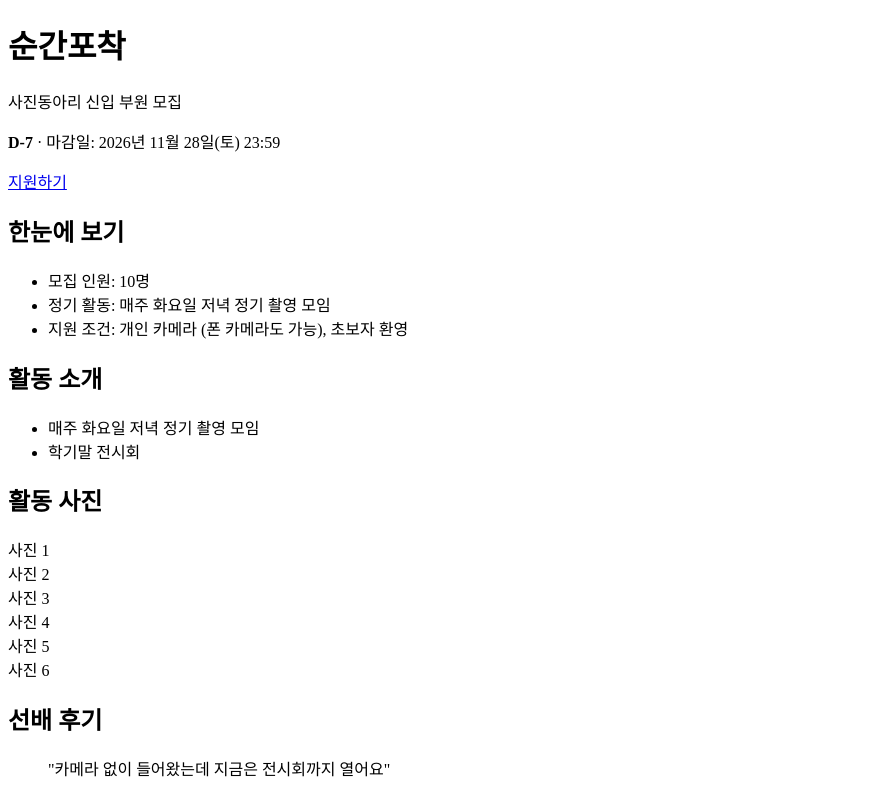
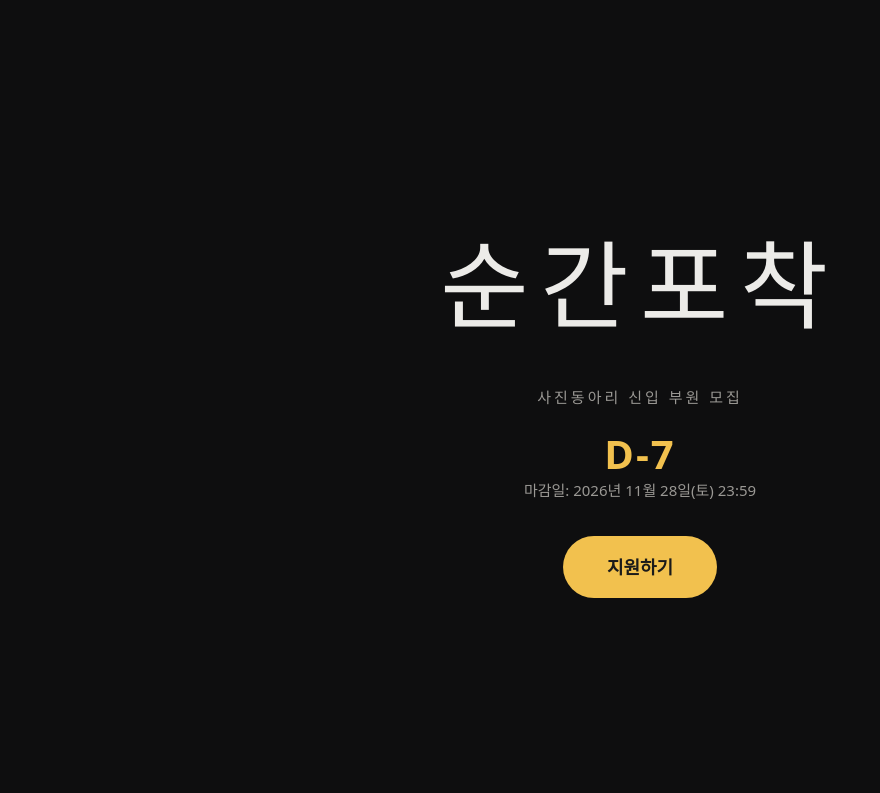
Before and after one commit to plutony-kr/day2-club, a plain HTML site: page index.html in a window 1280 px wide. Shown: the top 793 px of the page, without its empty margins (0-880 px from the left). Drawn offline with Linux system fonts and the light colour scheme.

Commit message:
3단계 완성
Co-Authored-By: Claude Sonnet 5.5 <noreply@anthropic.com>

```diff
--- a/index.html
+++ b/index.html
@@ -4,6 +4,115 @@
   <meta charset="UTF-8">
   <meta name="viewport" content="width=device-width, initial-scale=1">
   <title>순간포착 신입 부원 모집</title>
+  <style>
+    :root {
+      --bg: #0e0e0f;
+      --panel: #161617;
+      --text: #ecebe8;
+      --muted: #9a9894;
+      --line: #2a2a2c;
+      --accent: #f2c14e;
+      --frame: #3a3a3d;
+    }
+    * { box-sizing: border-box; }
+    html { scroll-behavior: smooth; }
+    body {
+      margin: 0;
+      background: var(--bg);
+      color: var(--text);
+      font-family: "Pretendard", "Apple SD Gothic Neo", "Malgun Gothic", system-ui, sans-serif;
+      font-size: 16px;
+      line-height: 1.7;
+      -webkit-font-smoothing: antialiased;
+    }
+    h1, h2 { font-weight: 300; letter-spacing: 0.04em; margin: 0; }
+    p { margin: 0; }
+    ul { list-style: none; margin: 0; padding: 0; }
+
+    /* 히어로: 첫 화면에 이름·D-day·지원 버튼이 모두 보이게 */
+    #hero {
+      min-height: 100svh;
+      display: flex;
+      flex-direction: column;
+      justify-content: center;
+      align-items: center;
+      text-align: center;
+      padding: 64px 24px;
+      gap: 20px;
+    }
+    #hero h1 { font-size: clamp(44px, 12vw, 96px); letter-spacing: 0.12em; }
+    #hero > p:first-of-type { color: var(--muted); letter-spacing: 0.2em; font-size: 15px; }
+    #hero #dday { display: block; font-size: 40px; line-height: 1.2; color: var(--accent); font-weight: 600; letter-spacing: 0.05em; }
+    #hero > p:nth-of-type(2) { color: var(--muted); font-size: 15px; }
+
+    .apply-btn {
+      display: inline-block;
+      background: var(--accent);
+      color: #1a1a1a;
+      font-weight: 700;
+      font-size: 18px;
+      text-decoration: none;
+      padding: 16px 44px;
+      border-radius: 999px;
+      margin-top: 12px;
+      transition: transform .15s ease, opacity .15s ease;
+    }
+    .apply-btn:hover { transform: translateY(-2px); }
+    .apply-btn:focus-visible { outline: 3px solid var(--text); outline-offset: 3px; }
+    .apply-btn[aria-disabled="true"] {
+      background: var(--line);
+      color: var(--muted);
+      cursor: not-allowed;
+      transform: none;
+    }
+
+    /* 본문 섹션: 갤러리처럼 넉넉한 여백 */
+    main { max-width: 960px; margin: 0 auto; padding: 0 24px; }
+    main > section { padding: 96px 0; border-top: 1px solid var(--line); }
+    main h2 {
+      font-size: 14px;
+      color: var(--muted);
+      letter-spacing: 0.3em;
+      margin-bottom: 40px;
+      text-align: center;
+    }
+
+    #overview ul, #activities ul { display: grid; gap: 20px; max-width: 560px; margin: 0 auto; }
+    #overview li, #activities li {
+      font-size: 18px;
+      padding-bottom: 20px;
+      border-bottom: 1px solid var(--line);
+      text-align: center;
+    }
+
+    /* 갤러리: 액자 느낌 (모바일 2열, 데스크톱 3열) */
+    #gallery { display: grid; grid-template-columns: repeat(2, 1fr); gap: 20px; }
+    #gallery h2 { grid-column: 1 / -1; margin-bottom: 20px; }
+    .photo {
+      aspect-ratio: 4 / 5;
+      background: #6b6b6e;
+      border: 10px solid var(--frame);
+      outline: 1px solid var(--line);
+      display: flex;
+      align-items: center;
+      justify-content: center;
+      color: #d0d0d2;
+      font-size: 14px;
+    }
+
+    #review blockquote { margin: 0 auto; max-width: 600px; text-align: center; }
+    #review blockquote p { font-size: clamp(20px, 4.5vw, 28px); font-weight: 300; line-height: 1.6; }
+    #review footer { margin-top: 24px; color: var(--muted); font-size: 15px; }
+
+    #apply-bottom-section { text-align: center; padding-bottom: 128px; }
+    #apply-bottom-section h2 { color: var(--text); font-size: 28px; letter-spacing: 0.06em; margin-bottom: 16px; }
+    #apply-bottom-section p { color: var(--muted); }
+
+    @media (min-width: 768px) {
+      #gallery { grid-template-columns: repeat(3, 1fr); gap: 32px; }
+      main > section { padding: 128px 0; }
+    }
+  </style>
 </head>
 <body>
 
@@ -13,7 +122,7 @@
     <p>사진동아리 신입 부원 모집</p>
 
     <!-- D-day 표시 (아래 script가 계산해서 채움) -->
-    <p><strong id="dday">D-?</strong> · 마감일: 2026년 11월 28일(토) 23:59</p>
+    <p><strong id="dday">D-?</strong> 마감일: 2026년 11월 28일(토) 23:59</p>
 
     <!-- 지원하기 버튼 (구글폼 주소는 아래 script의 FORM_URL에서 한 번만 설정) -->
     <a id="apply-top" class="apply-btn" href="#" target="_blank" rel="noopener">지원하기</a>
```
